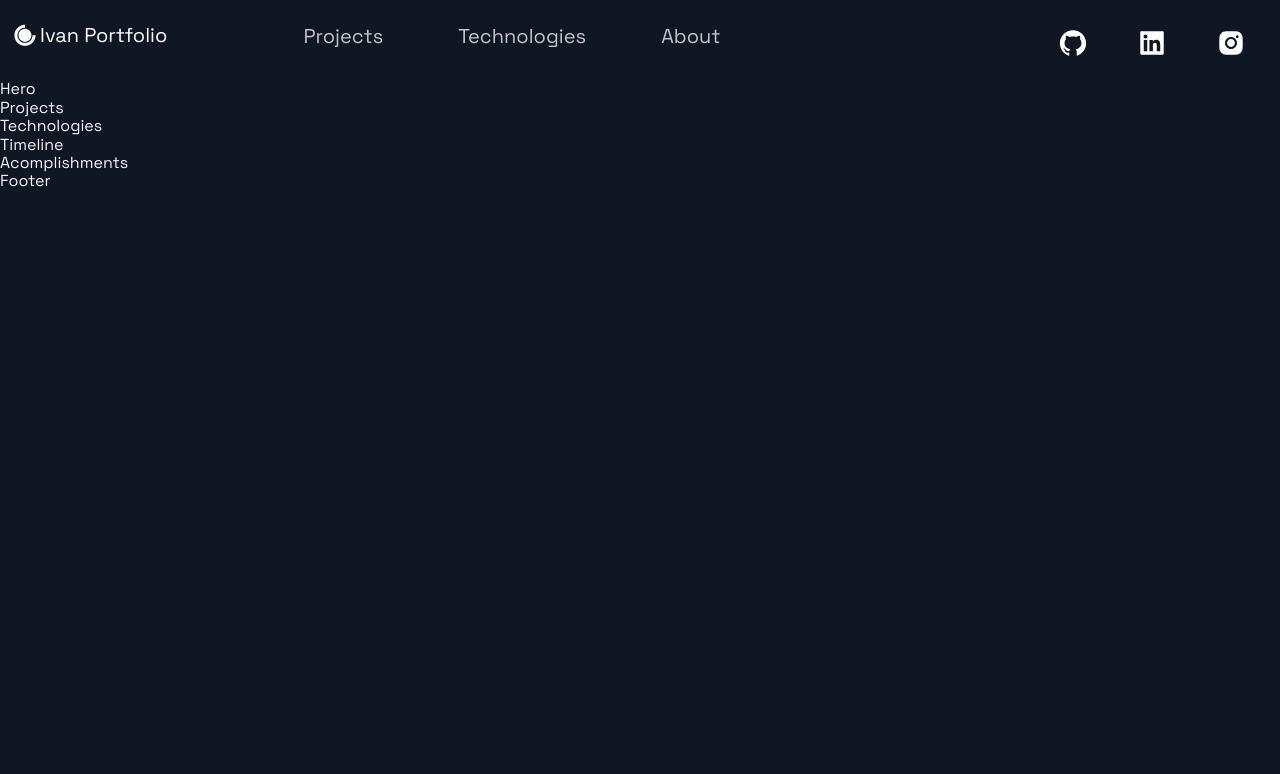
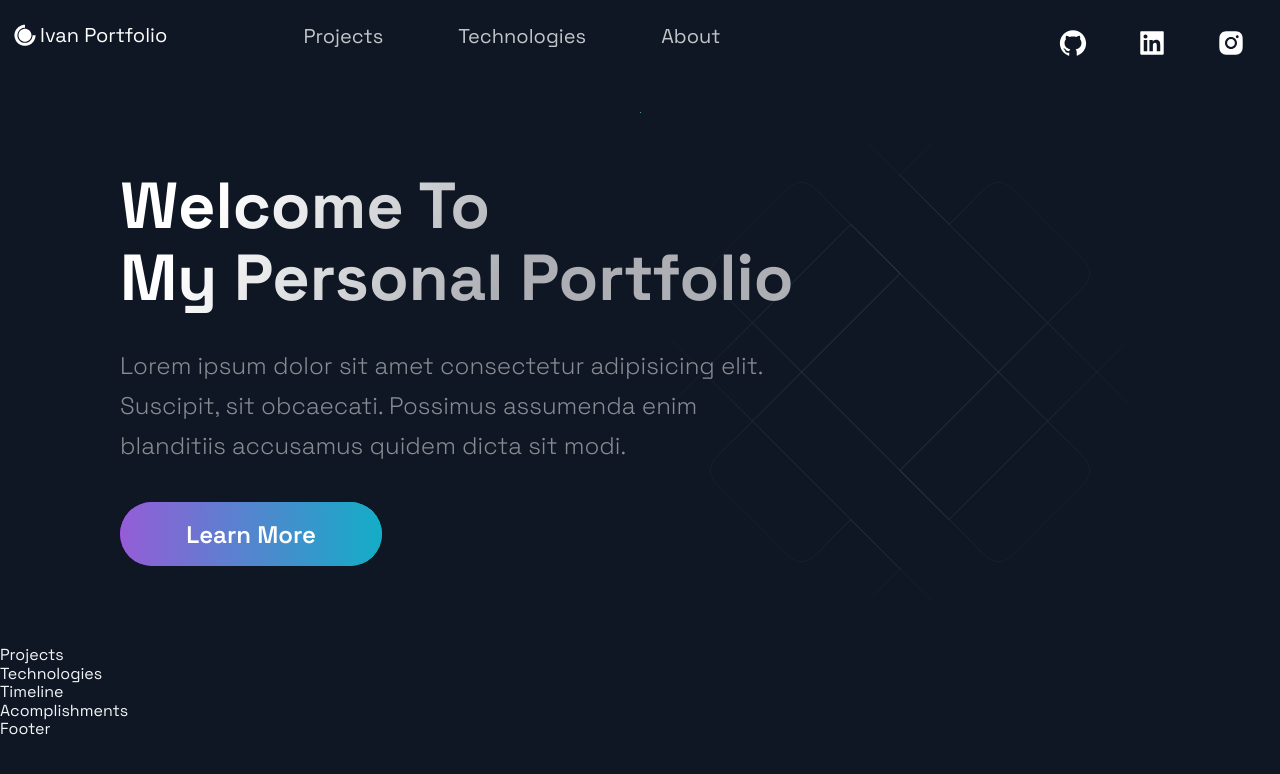
Before and after one commit to Ivandamien/next_portfolio, a Next.js app: page / in a window 1280 px wide. Shown: the top 774 px of the page. Built offline with nearby package versions, Linux system fonts and the light colour scheme.

Commit message:
Hero complete

```diff
--- a/src/components/Hero/Hero.js
+++ b/src/components/Hero/Hero.js
@@ -5,9 +5,18 @@
 import { LeftSection } from './HeroStyles';
 
 const Hero = (props) => (
-  <div>
-    Hero
-  </div>
+  <Section row nopadding>
+    <LeftSection>
+      <SectionTitle main center>
+        Welcome To <br />
+        My Personal Portfolio
+      </SectionTitle>
+      <SectionText>
+        Lorem ipsum dolor sit amet consectetur adipisicing elit. Suscipit, sit obcaecati. Possimus assumenda enim blanditiis accusamus quidem dicta sit modi.
+      </SectionText>
+      <Button onClick={()=> window.location = 'https://google.com'}>Learn More</Button>
+    </LeftSection>
+  </Section>
 );
 
 export default Hero;
--- a/src/pages/index.js
+++ b/src/pages/index.js
@@ -10,10 +10,10 @@
 const Home = () => {
   return (
     <Layout>
-      {/* <Section grid> */}
+      <Section grid>
         <Hero />
-        {/* <BgAnimation /> */}
-      {/* </Section> */}
+        <BgAnimation />
+      </Section>
       <Projects />
       <Technologies />
       <Timeline />
```
